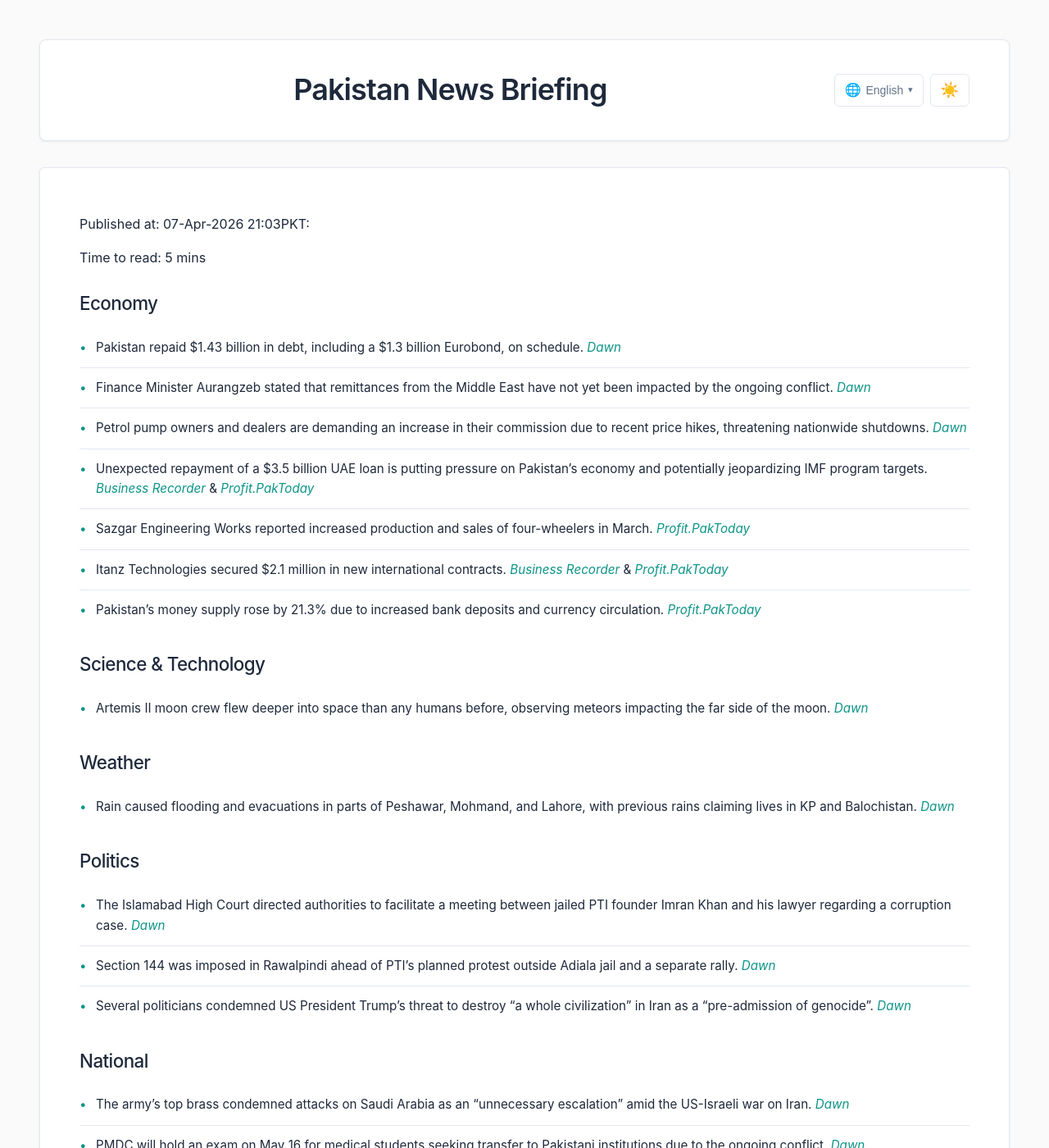
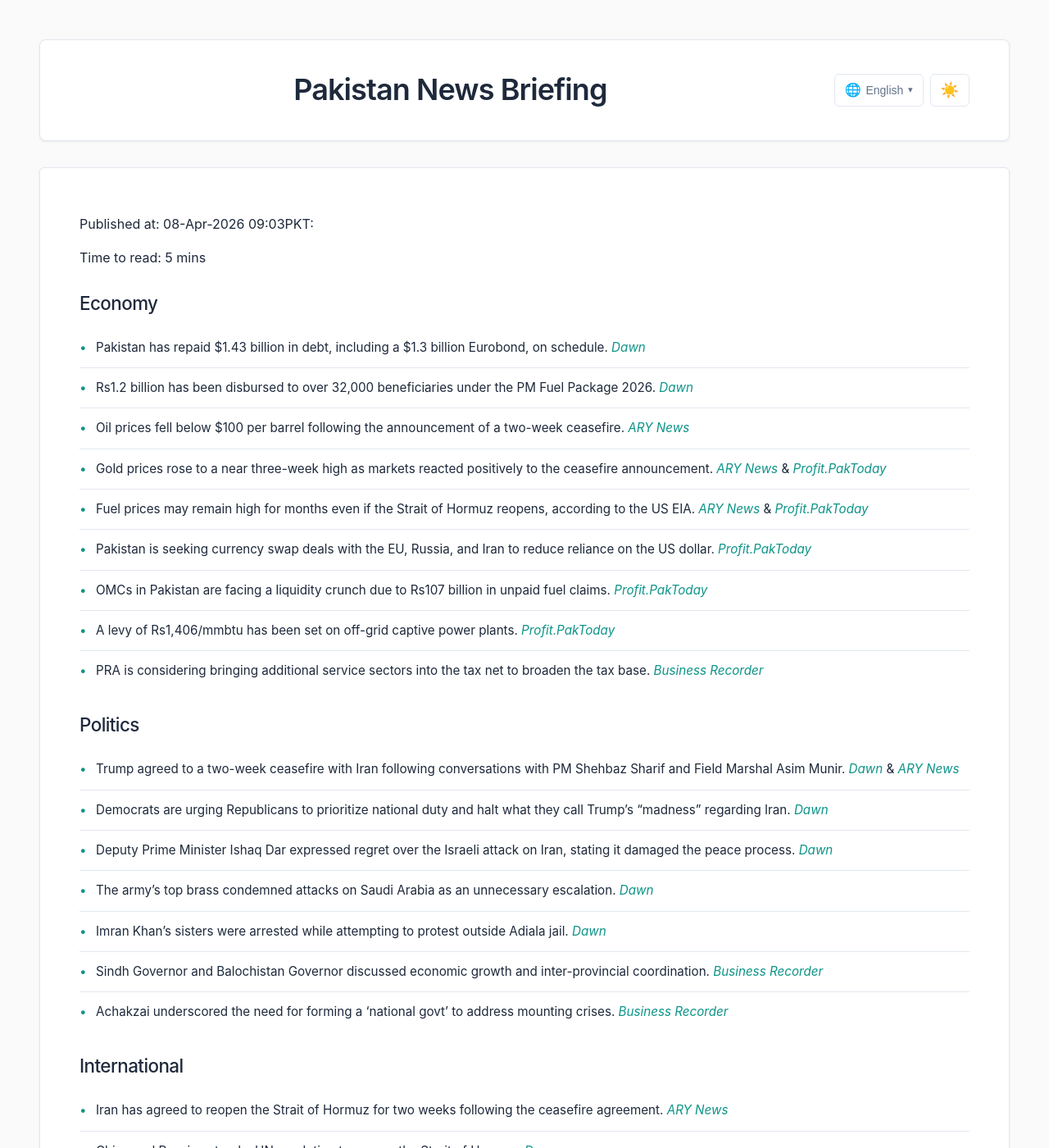
Before and after one commit to zsubzwary/news, a Jekyll site: the page built from en/index.md, in a window 1280 px wide and 1400 px high. Shown: the whole window at 82% size. Built offline with Jekyll 4.4.1, drawn with Linux system fonts in a browser that asks for light colours; some web fonts are replaced; some of the changed text lies outside the part shown.

Commit message:
DateTime; 2026-04-08T04:03:05.530Z

```diff
--- a/en/index.md
+++ b/en/index.md
@@ -4,76 +4,70 @@ title: Pakistan News Briefing
 lang: en
 ---
 
-Published at: 07-Apr-2026 21:03PKT:
+Published at: 08-Apr-2026 09:03PKT:
 
 Time to read: 5 mins
 
 ### Economy
-- Pakistan repaid $1.43 billion in debt, including a $1.3 billion Eurobond, on schedule. *[Dawn](https://www.dawn.com/news/1989505/pakistan-has-repaid-143-billion-in-debt-including-eurobond-due-april-8-adviser-says)*
-- Finance Minister Aurangzeb stated that remittances from the Middle East have not yet been impacted by the ongoing conflict. *[Dawn](https://www.dawn.com/news/1989429/no-impact-of-middle-east-conflict-on-remittances-from-gulf-countries-so-far-finance-minister)*
-- Petrol pump owners and dealers are demanding an increase in their commission due to recent price hikes, threatening nationwide shutdowns. *[Dawn](https://www.dawn.com/news/1989487/petrol-pump-owners-dealers-demand-increase-in-commission-proportionate-to-recent-price-hikes)*
-- Unexpected repayment of a $3.5 billion UAE loan is putting pressure on Pakistan’s economy and potentially jeopardizing IMF program targets. *[Business Recorder](https://www.brecorder.com/news/40415179/unexpected-repayment-of-35-billion-uae-loan-puts-pressure-on-pakistani-economy)* & *[Profit.PakToday](https://profit.pakistantoday.com.pk/2026/04/07/unexpected-repayment-of-3-5-billion-uae-loan-puts-pressure-on-pakistani-economy/)*
-- Sazgar Engineering Works reported increased production and sales of four-wheelers in March. *[Profit.PakToday](https://profit.pakistantoday.com.pk/2026/04/07/sazgars-march-output-rises-as-four-wheeler-production-and-sales-increase/)*
-- Itanz Technologies secured $2.1 million in new international contracts. *[Business Recorder](https://www.brecorder.com/news/40415170/itanz-technologies-secures-21mn-contracts)* & *[Profit.PakToday](https://profit.pakistantoday.com.pk/2026/04/07/itanz-secures-2-1-million-in-new-international-contracts/)*
-- Pakistan’s money supply rose by 21.3% due to increased bank deposits and currency circulation. *[Profit.PakToday](https://profit.pakistantoday.com.pk/2026/04/07/pakistans-money-supply-rises-21-3-as-deposits-cash-circulation-increase/)*
+- Pakistan has repaid $1.43 billion in debt, including a $1.3 billion Eurobond, on schedule. *[Dawn](https://www.dawn.com/news/1989505/pakistan-has-repaid-143-billion-in-debt-including-eurobond-due-april-8-adviser-says)*
+- Rs1.2 billion has been disbursed to over 32,000 beneficiaries under the PM Fuel Package 2026. *[Dawn](https://www.dawn.com/news/1989678/rs12-billion-disbursed-among-32000-beneficiaries-under-pm-fuel-package)*
+- Oil prices fell below $100 per barrel following the announcement of a two-week ceasefire. *[ARY News](https://arynews.tv/oil-slides-below-100-after-trump-announces-ceasefire-with-iran/)*
+- Gold prices rose to a near three-week high as markets reacted positively to the ceasefire announcement. *[ARY News](https://arynews.tv/gold-rises-to-near-three-week-high-as-trump-pauses-iran-war/)* & *[Profit.PakToday](https://profit.pakistantoday.com.pk/2026/04/08/gold-rises-to-near-three-week-high-as-trump-pauses-attacks-on-iran/)*
+- Fuel prices may remain high for months even if the Strait of Hormuz reopens, according to the US EIA. *[ARY News](https://arynews.tv/fuel-prices-could-keep-rising-for-months-even-if-hormuz-reopens-us-eia-says/)* & *[Profit.PakToday](https://profit.pakistantoday.com.pk/2026/04/08/fuel-prices-could-keep-rising-for-months-even-if-hormuz-reopens-us-eia-says/)*
+- Pakistan is seeking currency swap deals with the EU, Russia, and Iran to reduce reliance on the US dollar. *[Profit.PakToday](https://profit.pakistantoday.com.pk/2026/04/08/pakistan-moves-to-sign-currency-swap-deals-with-eu-russia-iran-to-cut-dollar-reliance/)*
+- OMCs in Pakistan are facing a liquidity crunch due to Rs107 billion in unpaid fuel claims. *[Profit.PakToday](https://profit.pakistantoday.com.pk/2026/04/08/omcs-face-liquidity-crunch-as-rs107-billion-fuel-claims-remain-unpaid/)*
+- A levy of Rs1,406/mmbtu has been set on off-grid captive power plants. *[Profit.PakToday](https://profit.pakistantoday.com.pk/2026/04/08/imf-linked-levy-on-captive-power-plants-set-at-rs1406-mmbtu/)*
+- PRA is considering bringing additional service sectors into the tax net to broaden the tax base. *[Business Recorder](https://www.brecorder.com/news/40415287/pra-mulling-bringing-additional-service-sectors-into-tax-net)*
+
+### Politics
+- Trump agreed to a two-week ceasefire with Iran following conversations with PM Shehbaz Sharif and Field Marshal Asim Munir. *[Dawn](https://www.dawn.com/news/1989584/trump-stops-bombing-iran-after-conversations-with-pm-shehbaz-sharif-field-marshal-asim-munir-iran-us-agree-to-two-week-ceasefire)* & *[ARY News](https://arynews.tv/iran-war-us-agrees-to-two-week-ceasefire-with-iran/)*
+- Democrats are urging Republicans to prioritize national duty and halt what they call Trump’s “madness” regarding Iran. *[Dawn](https://www.dawn.com/news/1989572/democrats-call-on-republicans-to-prioritise-patriotic-duty-over-party-loyalty-and-stop-trumps-madness)*
+- Deputy Prime Minister Ishaq Dar expressed regret over the Israeli attack on Iran, stating it damaged the peace process. *[Dawn](https://www.dawn.com/news/1989566/dar-says-israeli-attack-on-iran-set-off-dangerous-developments-that-severely-damaged-peace-process)*
+- The army’s top brass condemned attacks on Saudi Arabia as an unnecessary escalation. *[Dawn](https://www.dawn.com/news/1989497/armys-top-brass-condemns-attacks-on-saudi-arabia-as-unnecessary-escalation-ispr)*
+- Imran Khan’s sisters were arrested while attempting to protest outside Adiala jail. *[Dawn](https://www.dawn.com/news/1989409/imrans-sisters-uzma-noreen-arrested-as-pti-braves-rainy-weather-section-144-to-protest-outside-adiala-jail)*
+- Sindh Governor and Balochistan Governor discussed economic growth and inter-provincial coordination. *[Business Recorder](https://www.brecorder.com/news/40415298/sindh-governor-balochistan-governor-discuss-economic-growth)*
+- Achakzai underscored the need for forming a ‘national govt’ to address mounting crises. *[Business Recorder](https://www.brecorder.com/news/40415294/achakzai-underscores-need-for-forming-national-govt)*
+
+### International
+- Iran has agreed to reopen the Strait of Hormuz for two weeks following the ceasefire agreement. *[ARY News](https://arynews.tv/iran-war-tehran-applauds-sharif-asim-munir-for-ceasefire-efforts/)*
+- China and Russia vetoed a UN resolution to reopen the Strait of Hormuz. *[Dawn](https://www.dawn.com/news/1989533/china-russia-veto-un-resolution-to-reopen-strait-of-hormuz)*
+- Internet services were shut down in Manipur, India, following unrest that resulted in four deaths. *[Dawn](https://www.dawn.com/news/1989679/internet-down-in-manipur-after-unrest-kills-four)*
+- India’s Gautam Adani will seek to dismiss a fraud case in the US. *[Dawn](https://www.dawn.com/news/1989557/indian-billionaire-gautam-adani-will-seek-to-dismiss-fraud-case-in-us)*
+
+### National
+- PM Shehbaz Sharif stated that Pakistan’s exports and power supply have not been disrupted despite the Gulf war. *[Dawn](https://www.dawn.com/news/1989683/no-power-crisis-exports-intact-amid-gulf-war-disruptions-pm)*
+- PM Shehbaz Sharif called on the nation to contribute to fuel conservation and austerity measures. *[Dawn](https://www.dawn.com/news/1989540/pm-shehbaz-calls-on-nation-to-contribute-to-fuel-conservation-austerity-drive)*
+- Efforts to facilitate talks between the US and Iran are ongoing, with Pakistani sources involved. *[Dawn](https://www.dawn.com/news/1989511/efforts-to-facilitate-talks-between-us-and-iran-ongoing-pakistani-sources-say)*
+- Pakistan has issued over 2,800 visas to Sikh pilgrims for the Baisakhi festival. *[Business Recorder](https://www.brecorder.com/news/40415288/baisakhi-celebrations-pakistan-issues-over-2800-visas-to-sikh-pilgrims)*
+- A new semiconductor training program has been launched to strengthen Pakistan’s tech sector. *[ARY News](https://arynews.tv/pakistan-launches-new-training-initiative-for-talent/)*
 
 ### Science & Technology
-- Artemis II moon crew flew deeper into space than any humans before, observing meteors impacting the far side of the moon. *[Dawn](https://www.dawn.com/news/1989403/artemis-ii-moon-crew-flies-farther-than-humans-have-ever-gone-before)*
+- Ancient glass beads dating back to the 2nd century BC were unearthed at Taxila’s Bhir Mound. *[Dawn](https://www.dawn.com/news/1989671/ancient-glass-beads-unearthed-at-taxilas-bhir-mound)*
+- An AI singer, Eddie Dalton, has topped the iTunes charts. *[ARY News](https://arynews.tv/eddie-dalton-ai-singer-tops-singing-itunes-charts/)*
+
+### Health
+- Premature babies in Pakistan are losing sight at a higher rate due to retinopathy of prematurity (ROP). *[Business Recorder](https://www.brecorder.com/news/40415293/premature-babies-lose-sight-at-higher-rate-due-to-rop-al-shifa-trust)*
+- Hameed Latif Hospital will provide medical services to Chinese personnel and their families. *[Business Recorder](https://www.brecorder.com/news/40415283/chinese-personnel-families-hameed-latif-hospital-to-provide-services)*
 
 ### Weather
-- Rain caused flooding and evacuations in parts of Peshawar, Mohmand, and Lahore, with previous rains claiming lives in KP and Balochistan. *[Dawn](https://www.dawn.com/news/1989513/several-people-evacuated-as-rain-causes-flooding-in-parts-of-peshawar)*
-
-### Politics
-- The Islamabad High Court directed authorities to facilitate a meeting between jailed PTI founder Imran Khan and his lawyer regarding a corruption case. *[Dawn](https://www.dawn.com/news/1989435/190m-graft-case-ihc-chief-justice-directs-authorities-to-facilitate-imrans-meeting-with-lawyer)*
-- Section 144 was imposed in Rawalpindi ahead of PTI’s planned protest outside Adiala jail and a separate rally. *[Dawn](https://www.dawn.com/news/1989409/section-144-imposed-in-rawalpindi-ahead-of-ptis-protest-outside-adiala-april-9-rally)*
-- Several politicians condemned US President Trump’s threat to destroy “a whole civilization” in Iran as a “pre-admission of genocide”. *[Dawn](https://www.dawn.com/news/1989519/pre-admission-of-genocide-politicos-blast-trump-over-threat-to-destroy-a-whole-civilisation-in-iran)*
-
-### National
-- The army’s top brass condemned attacks on Saudi Arabia as an “unnecessary escalation” amid the US-Israeli war on Iran. *[Dawn](https://www.dawn.com/news/1989497/armys-top-brass-condemns-attacks-on-saudi-arabia-as-unnecessary-escalation-ispr)*
-- PMDC will hold an exam on May 16 for medical students seeking transfer to Pakistani institutions due to the ongoing conflict. *[Dawn](https://www.dawn.com/news/1989510/pmdc-to-hold-exam-for-medical-students-seeking-transfer-to-pakistani-institutions-on-may-16)*
-- Five policemen were injured in an IED attack in Lakki Marwat. *[Dawn](https://www.dawn.com/news/1989401/five-policemen-injured-in-ied-attack-targeting-police-patrol-in-lakki-marwat)*
-- A Canadian scholar was granted post-arrest bail in a cybercrime case by the Lahore High Court. *[Dawn](https://www.dawn.com/news/1989439/lhc-grants-post-arrest-bail-to-canadian-scholar-in-cybercrime-case)*
-- An inquiry found Rs106 million embezzlement in a World Bank-funded KP project, and action has been initiated. *[Profit.PakToday](https://profit.pakistantoday.com.pk/2026/04/07/inquiry-finds-rs106-million-embezzlement-in-world-bank-funded-kp-project-action-initiated/)*
-
-### International
-- Efforts to facilitate talks between the US and Iran are ongoing, but Iranian strikes on Saudi Arabia threaten to derail them. *[Dawn](https://www.dawn.com/news/1989511/efforts-to-facilitate-talks-between-us-and-iran-ongoing-pakistani-sources-say)*
-- Pakistan condemned Iranian strikes on Saudi Arabia’s energy facilities, calling it a “dangerous escalation”. *[Dawn](https://www.dawn.com/news/1989473/dangerous-escalation-pakistan-condemns-iranian-strikes-on-saudi-arabias-energy-facilities)*
-- A gunman was killed and two wounded in a shootout outside the Israeli consulate in Istanbul. *[Dawn](https://www.dawn.com/news/1989466/gunman-killed-2-wounded-in-shootout-outside-israels-istanbul-consulate)*
-- The UN Security Council is set to vote on a resolution regarding the Strait of Hormuz. *[Dawn](https://www.dawn.com/news/1989392/unsc-to-vote-on-hormuz-resolution-ahead-of-trump-deadline)* & *[Business Recorder](https://www.brecorder.com/news/40415181/un-security-council-vote-expected-on-hormuz-resolution)*
-- Russia says the Middle East war disruption opens up new trade opportunities. *[Business Recorder](https://www.brecorder.com/news/40415193/russia-says-middle-east-war-disruption-opens-up-new-trade-opportunities)*
-- Russia launched attacks on Ukraine’s southeast, killing seven people and injuring dozens. *[Business Recorder](https://www.brecorder.com/news/40415189/russian-attacks-on-ukraines-southeast-kill-seven-hit-city-bus)*
+- Rain caused flooding in parts of Peshawar, requiring evacuations. *[Dawn](https://www.dawn.com/news/1989513/several-people-evacuated-as-rain-causes-flooding-in-parts-of-peshawar)*
 
 ### Sports
-- Karachi Kings captain David Warner has been charged with drink-driving in Sydney. *[Dawn](https://www.dawn.com/news/1989479/karachi-kings-captain-david-warner-charged-with-drink-driving-in-sydney-reports)*
-- Charlie’s Angels stars held a reunion to mark the show’s 50th anniversary. *[ARY](https://arynews.tv/charlies-angels-stars-mark-50-years-with-reunion/)*
-
-### Health
-- No relevant news in provided articles.
+- No sports related news in the provided articles.
 
 ### Other
-- Kuwait Airways will resume flights to Colombo on April 15. *[ARY](https://arynews.tv/kuwait-airways-resumes-flights-to-colombo/)*
-- Kuwait has increased internal security operations amid regional tensions. *[ARY](https://arynews.tv/kuwait-strengthens-security-operations-nationwide/)*
-- PM Shehbaz reaffirmed Pakistan’s support for Saudi Arabia. *[ARY](https://arynews.tv/pakistan-reaffirms-support-for-saudi-arabia/)*
-- India is moving closer to nuclear fuel self-reliance. *[Dawn](https://www.dawn.com/news/1989405/india-moves-closer-to-nuclear-fuel-self-reliance)*
-- Oil prices hit record highs near $150 a barrel due to the Hormuz crisis. *[ARY](https://arynews.tv/physical-oil-prices-hit-record-highs-near-150-a-barrel-as-hormuz-crisis-worsens/)*
-- Pakistan’s mobile internet gender gap has narrowed to 25%. *[Profit.PakToday](https://profit.pakistantoday.com.pk/2026/04/07/pakistans-mobile-internet-gender-gap-narrows-to-25-under-digital-push/)*
-- Silver prices in Pakistan are at Rs. 7,622 per tola. *[ARY](https://arynews.tv/silver-rate-today-in-pakistan-april-7-2026/)*
-- UAE Dirham exchange rate against Pakistani Rupee is at 76.06. *[ARY](https://arynews.tv/uae-dirham-to-pakistani-rupee-rate-today-april-7-2026/)*
-- Traders reject the government’s early market closure policy. *[ARY](https://arynews.tv/pakistan-traders-oppose-early-market-closures/)*
-- India’s sugar and edible oil demand is dropping due to commercial gas shortages. *[Business Recorder](https://www.brecorder.com/news/40415184/indias-sugar-edible-oil-demand-drops-as-commercial-gas-shortages-hit-restaurants)*
-- India is considering austerity measures. *[Business Recorder](https://www.brecorder.com/news/40415183/india-weighs-austerity-steps-sees-no-immediate-risk-to-fy27-deficit-goal-sources-say)*
-- Pakistan eyes greater use of indigenous fuels with ADB support for energy reforms. *[Profit.PakToday](https://profit.pakistantoday.com.pk/2026/04/07/pakistan-eyes-greater-use-of-indigenous-fuels-adb-backs-energy-reforms/)*
-- Pakistan exports to Gulf countries remain strong despite regional tensions. *[Profit.PakToday](https://profit.pakistantoday.com.pk/2026/04/07/pakistan-exports-to-gulf-hold-strong-as-agri-demand-rises/)*
-- Financial reporting is crucial for capital market compliance. *[Business Recorder](https://www.brecorder.com/news/40415208/financial-reporting-backbone-of-capital-market-compliance)*
-- Indian companies hoarded $3.7 billion in NDFs to capitalize on rupee arbitrage. *[Business Recorder](https://www.brecorder.com/news/40415188/indian-companies-37bn-ndf-hoard-shows-firms-seized-rupee-arbitrage-window)*
-- India’s RBI is likely to avoid draining liquidity despite muted overnight rates. *[Business Recorder](https://www.brecorder.com/news/40415187/indias-rbi-seen-looking-past-muted-overnight-rates-avoid-liquidity-drain-bankers-say)*
-- Asia faces increased FX intervention risk due to the oil shock. *[Business Recorder](https://www.brecorder.com/news/40415207/oil-shock-turbocharges-asia-fx-intervention-risk-mcgeever)*
-- The Iran war has intensified, with reports of key Iranian leaders being killed. *[ARY](https://arynews.tv/israel-launches-attack-on-iran/)*
-- CNIC and NICOP fees have been updated by NADRA. *[ARY](https://arynews.tv/cnic-and-nicop-fees-by-nadra-april-7-2026-update/)*
-- Binace and Islamabad United launched a fan campaign. *[ARY](https://arynews.tv/binance-and-islamabad-united-launch-season-long-fan-campaign-featuring-binance-pay-and-exclusive-player-access/)*
-- Sindh High Court referred K-Electric petitions to NEPRA tribunal. *[Profit.PakToday](https://profit.pakistantoday.com.pk/2026/04/07/sindh-high-court-refers-k-electric-petitions-to-nepra-tribunal-keeps-relief-in-place/)*
-- US strikes military targets on Iran’s Kharg Island. *[Business Recorder](https://www.brecorder.com/news/40415185/us-strikes-military-targets-on-irans-kharg-island-us-official-says)*
-- Pak-Turkiye relations are strengthening towards an economic partnership. *[Business Recorder](https://www.brecorder.com/news/40415182/pak-turkiye-relations-rapidly-moving-towards-economic-partnership-pm-shehbaz)*
-- Energy crisis may linger even after a truce. *[Business Recorder](https://www.brecorder.com/news/40415179/energy-crisis-may-linger-for-months-even-after-truce-aurangzeb)*
-- Trump threatens destruction of “a whole civilization” in Iran. *[Business Recorder](https://www.brecorder.com/news/40415190/a-whole-civilisation-will-die-says-trump-as-iran-defies-looming-deadline)*
-- Rupee gains ground against the US dollar. *[Business Recorder](https://www.brecorder.com/news/40415180/intra-day-update-rupee-records-gain-against-us-dollar)*
+- Twenty Pakistani nationals are among the missing after a boat capsized off the coast of Italy. *[Dawn](https://www.dawn.com/news/1989680/20-pakistanis-among-missing-after-boat-capsizes-off-italy)*
+- A Senate panel has ordered a probe into alleged misconduct by PIA cabin crew. *[Dawn](https://www.dawn.com/news/1989672/senate-panel-orders-probe-into-pia-crew-misconduct)* & *[Business Recorder](https://www.brecorder.com/news/40415290/third-party-inquiry-by-ministry-into-conduct-of-pia-cabin-crew-ordered)*
+- Six suspected terrorists were killed in a Mastung operation. *[Dawn](https://www.dawn.com/news/1989684/six-terrorists-killed-in-mastung-operation)*
+- Gwadar Port has commenced commercial operations. *[Business Recorder](https://www.brecorder.com/news/40415271/gwadar-port-businessmen-hail-commercial-operations)*
+- KICT has completed biometric registration of over 15,000 truck drivers. *[Business Recorder](https://www.brecorder.com/news/40415276/kict-completes-biometric-registration-of-over-15000-truck-drivers)*
+- Travel Mart was flagged as a landmark event for Pakistan’s tourism industry. *[Business Recorder](https://www.brecorder.com/news/40415277/travel-mart-flagged-as-landmark-event)*
+- SU body proposes ‘hybrid’ classes to reduce fuel costs. *[Business Recorder](https://www.brecorder.com/news/40415278/su-body-reviews-fuel-costs-proposes-hybrid-classes)*
+- Chinese companies will begin solar panel manufacturing in Lahore. *[Business Recorder](https://www.brecorder.com/news/40415280/solar-panel-manufacturing-chinese-cos-officials-meet-cm-ink-agreements)*
+- CM Punjab directs PERA to regulate LPG prices. *[Business Recorder](https://www.brecorder.com/news/40415281/cm-punjab-directs-pera-to-regulate-lpg-prices)*
+- An illegal cigarette factory was busted in Chunian, with two arrests. *[Business Recorder](https://www.brecorder.com/news/40415285/illegal-cigarette-factory-busted-in-chunian-two-arrested)*
+- PAFDA chief visits GCUF to explore scientific collaboration. *[Business Recorder](https://www.brecorder.com/news/40415286/scientific-research-collaboration-pafda-chief-visits-gcuf-to-explore-new-avenues)*
+- President Zardari received credentials from envoys of six countries. *[Business Recorder](https://www.brecorder.com/news/40415291/president-receives-credentials-from-envoys-of-six-countries)*
+- A Rs10 billion defamation case has seen the counsel for Imran Khan seek 75 adjournments. *[Business Recorder](https://www.brecorder.com/news/40415292/rs10bn-defamation-case-counsel-for-ik-sought-75-adjournments-pms-lawyer-tells-sc)*
+- Sabrina Carpenter teases an epic Coachella comeback. *[ARY News](https://arynews.tv/sabrina-carpenter-teases-epic-coachella-comeback/)*
+- Chris Pratt discusses being typecast as a “jerk boyfriend” early in his career. *[ARY News](https://arynews.tv/chris-pratt-spills-on-being-typecast-as-jerk-boyfriend-in-his-early-career/)*
```
